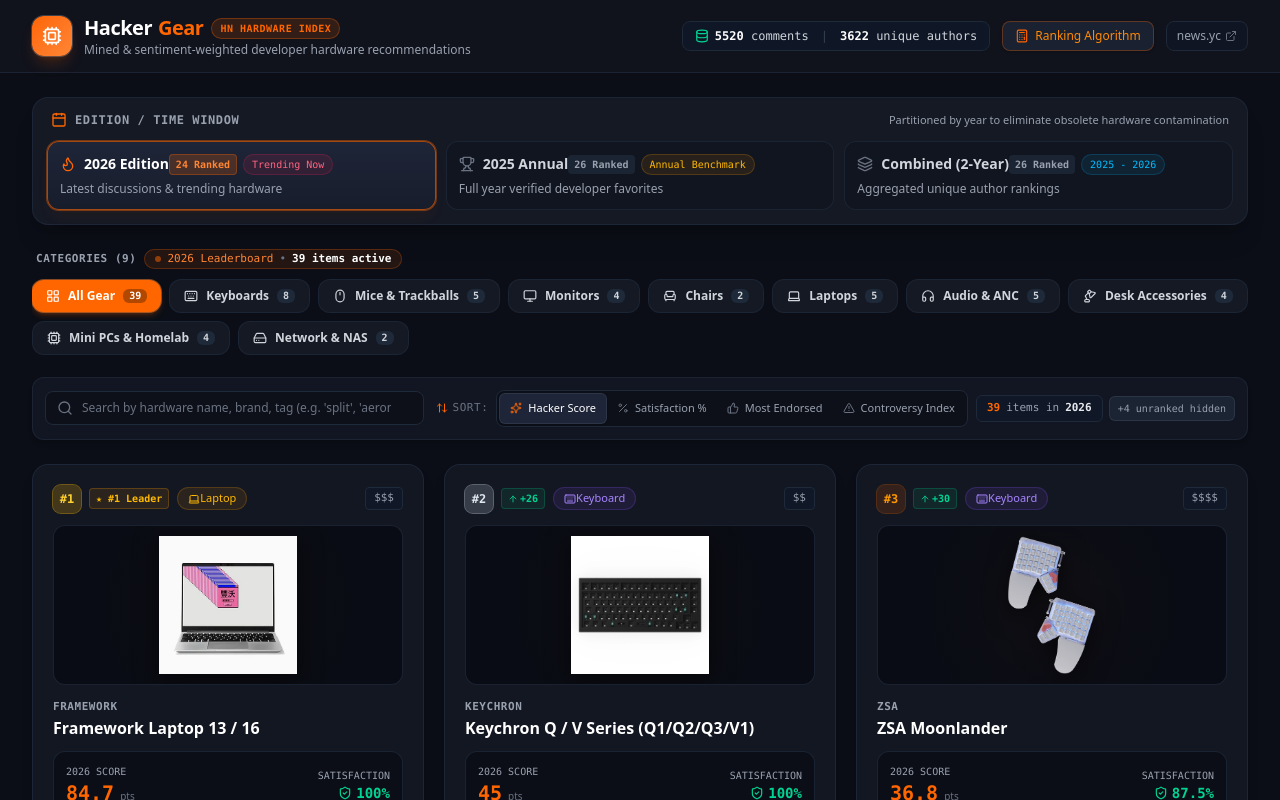
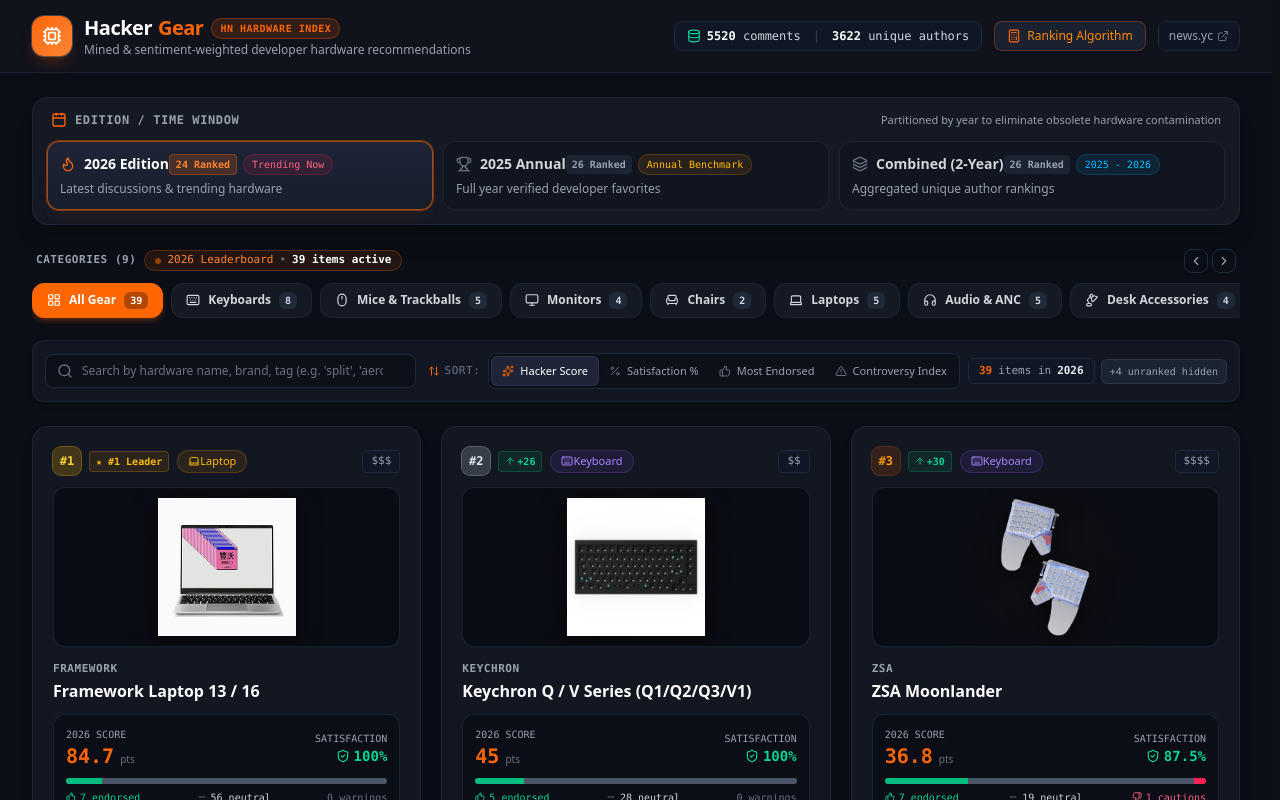
Before and after one commit to deskangel/hackergears, a React (Vite) app: page / in a window 1280 px wide. Shown: the top 800 px of the page. Built offline with nearby package versions, Linux system fonts and the light colour scheme.

Commit message:
fix(ui): eliminate category pill jumping and layout shifts with stable single-row nav and fixed scrollbar gutter

```diff
--- a/src/components/CategoryNav.jsx
+++ b/src/components/CategoryNav.jsx
@@ -1,4 +1,4 @@
-import React from 'react';
+import React, { useRef } from 'react';
 import {
   LayoutGrid,
   Keyboard,
@@ -9,10 +9,14 @@ import {
   Headphones,
   LampDesk,
   Cpu,
-  HardDrive
+  HardDrive,
+  ChevronLeft,
+  ChevronRight
 } from 'lucide-react';
 
 export default function CategoryNav({ selectedCategory, onSelectCategory, counts, selectedYear = '2026' }) {
+  const scrollRef = useRef(null);
+
   const categories = [
     { id: 'all', label: 'All Gear', icon: LayoutGrid },
     { id: 'keyboard', label: 'Keyboards', icon: Keyboard },
@@ -28,9 +32,15 @@ export default function CategoryNav({ selectedCategory, onSelectCategory, counts
 
   const yearLabel = selectedYear === 'All' ? '2-Year Combined' : `${selectedYear} Leaderboard`;
 
+  const scrollNav = (offset) => {
+    if (scrollRef.current) {
+      scrollRef.current.scrollBy({ left: offset, behavior: 'smooth' });
+    }
+  };
+
   return (
     <div className="space-y-2.5">
-      {/* Category Nav Header with Active Year Indicator */}
+      {/* Category Nav Header with Active Year Indicator and Scroll Controls */}
       <div className="flex items-center justify-between px-1 text-xs">
         <div className="flex items-center gap-2">
           <span className="font-mono uppercase font-bold text-gray-400 text-[11px] tracking-wider">
@@ -43,10 +53,31 @@ export default function CategoryNav({ selectedCategory, onSelectCategory, counts
             <span className="font-bold text-white">{counts ? counts.all : 0} items active</span>
           </span>
         </div>
+
+        {/* Scroll Helper Buttons */}
+        <div className="hidden sm:flex items-center gap-1 text-gray-400">
+          <button
+            onClick={() => scrollNav(-240)}
+            className="p-1 hover:text-white hover:bg-gray-800/80 rounded-lg transition-colors cursor-pointer border border-gray-800"
+            title="Scroll categories left"
+          >
+            <ChevronLeft className="w-3.5 h-3.5" />
+          </button>
+          <button
+            onClick={() => scrollNav(240)}
+            className="p-1 hover:text-white hover:bg-gray-800/80 rounded-lg transition-colors cursor-pointer border border-gray-800"
+            title="Scroll categories right"
+          >
+            <ChevronRight className="w-3.5 h-3.5" />
+          </button>
+        </div>
       </div>
 
-      {/* Category Buttons Bar - Responsive: Scrollable on mobile, Clean wrapping on tablet/desktop */}
-      <div className="flex items-center gap-2 overflow-x-auto md:flex-wrap pb-1.5 scrollbar-none no-scrollbar">
+      {/* Category Buttons Bar - Single-row horizontal scroll, zero layout shifts */}
+      <div
+        ref={scrollRef}
+        className="flex items-center gap-2 overflow-x-auto pb-1.5 scroll-smooth scrollbar-none no-scrollbar"
+      >
         {categories.map((cat) => {
           const Icon = cat.icon;
           const isActive = selectedCategory === cat.id;
@@ -56,10 +87,10 @@ export default function CategoryNav({ selectedCategory, onSelectCategory, counts
             <button
               key={cat.id}
               onClick={() => onSelectCategory(cat.id)}
-              className={`flex items-center gap-2 px-3 py-1.5 md:px-3.5 md:py-2 rounded-xl text-xs font-semibold whitespace-nowrap transition-all cursor-pointer ${
+              className={`flex items-center gap-2 px-3.5 py-2 rounded-xl text-xs font-semibold whitespace-nowrap transition-all cursor-pointer border shrink-0 ${
                 isActive
-                  ? 'bg-[#ff6600] text-white shadow-md shadow-[#ff6600]/25 ring-1 ring-[#ff8533]/50'
-                  : 'bg-[#151924] hover:bg-[#1f2537] text-gray-300 hover:text-white border border-gray-800/80 hover:border-gray-700'
+                  ? 'bg-[#ff6600] text-white border-[#ff6600] shadow-md shadow-[#ff6600]/25'
+                  : 'bg-[#151924] hover:bg-[#1f2537] text-gray-300 hover:text-white border-gray-800/80 hover:border-gray-700'
               }`}
             >
               <Icon className="w-3.5 h-3.5 shrink-0" />
@@ -67,8 +98,8 @@ export default function CategoryNav({ selectedCategory, onSelectCategory, counts
               {count !== undefined && count !== null && (
                 <span
                   key={`${selectedYear}-${cat.id}-${count}`}
-                  className={`text-[10px] px-1.5 py-0.2 rounded-md font-mono transition-all animate-in fade-in duration-200 ${
-                    isActive ? 'bg-black/30 text-white' : 'bg-gray-800 text-gray-300 font-bold'
+                  className={`text-[10px] px-1.5 py-0.5 rounded-md font-mono font-bold transition-all ${
+                    isActive ? 'bg-black/30 text-white' : 'bg-gray-800 text-gray-300'
                   }`}
                 >
                   {count}
--- a/src/index.css
+++ b/src/index.css
@@ -1,4 +1,9 @@
 @import "tailwindcss";
+
+html {
+  overflow-y: scroll;
+  scrollbar-gutter: stable;
+}
 
 @layer base {
   body {
```
Also changed, not shown: 1 other file (tests, documents, lock files or other folders).
